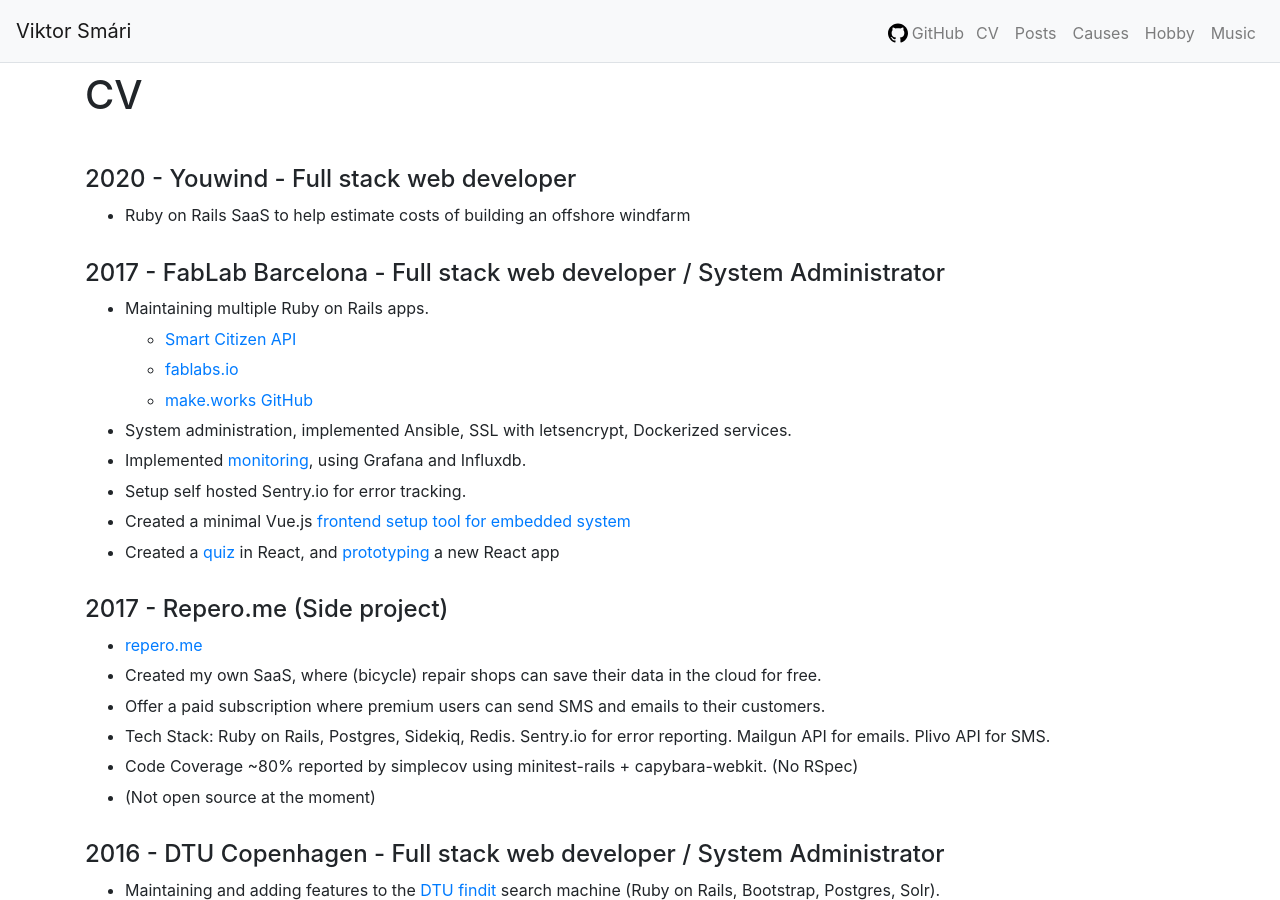
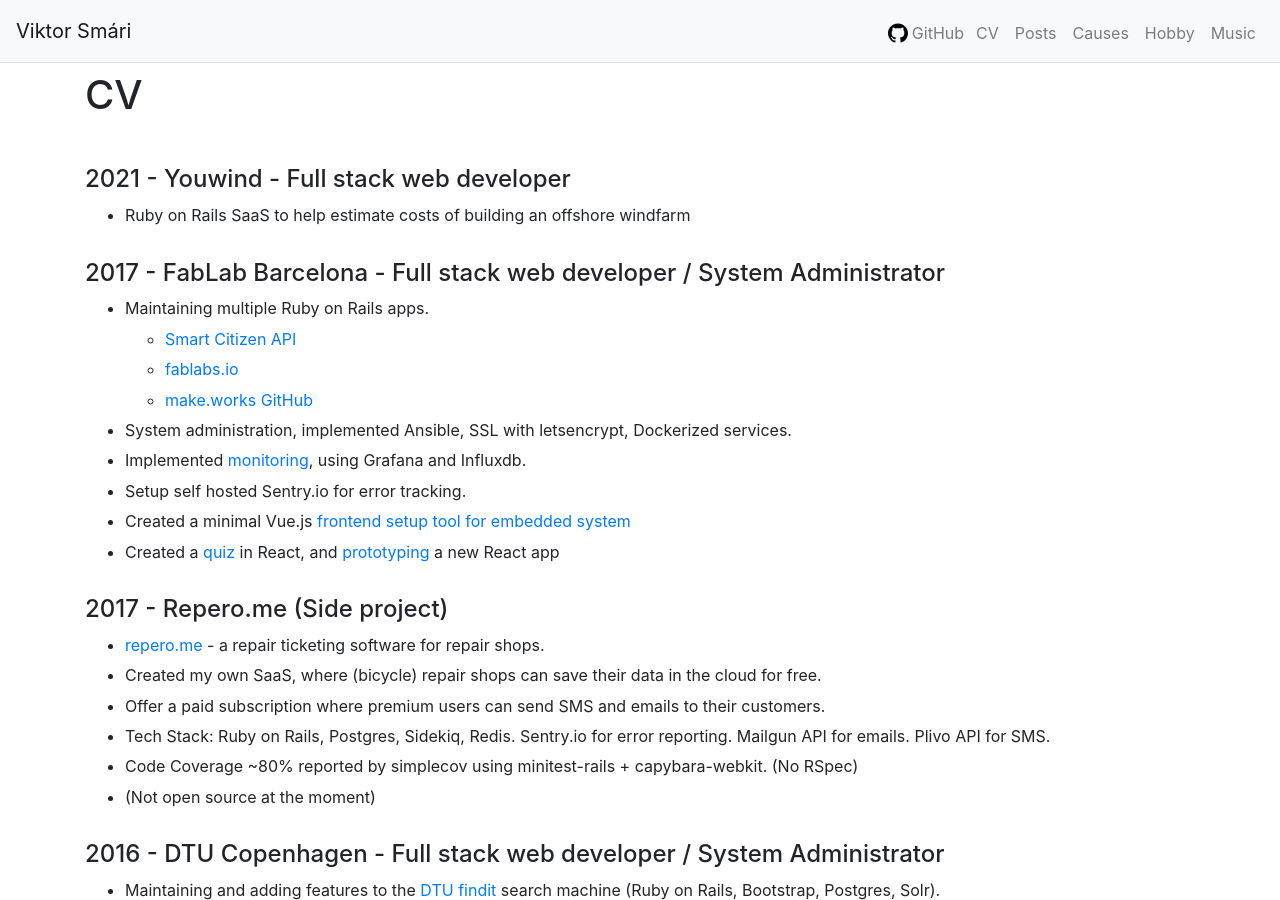
Before and after one commit to viktorsmari/viktorsmari.github.io, a Jekyll site: the page built from cv.md, in a window 1280 px wide and 900 px high. Built offline with Jekyll 4.4.1, drawn with Linux system fonts in a browser that asks for light colours; comment, search, counter and statistics services are not loaded.

Commit message:
Correct year

```diff
--- a/cv.md
+++ b/cv.md
@@ -4,7 +4,7 @@
 layout: page
 ---
 
-#### 2020 - Youwind - Full stack web developer
+#### 2021 - Youwind - Full stack web developer
 
 * Ruby on Rails SaaS to help estimate costs of building an offshore windfarm
 
@@ -22,7 +22,7 @@
 
 #### 2017 - Repero.me (Side project)
 
-* [repero.me](https://repero.me/)
+* [repero.me](https://repero.me/) - a repair ticketing software for repair shops.
 * Created my own SaaS, where (bicycle) repair shops can save their data in the cloud for free.
 * Offer a paid subscription where premium users can send SMS and emails to their customers.
 * Tech Stack: Ruby on Rails, Postgres, Sidekiq, Redis. Sentry.io for error reporting. Mailgun API for emails. Plivo API for SMS.
```
